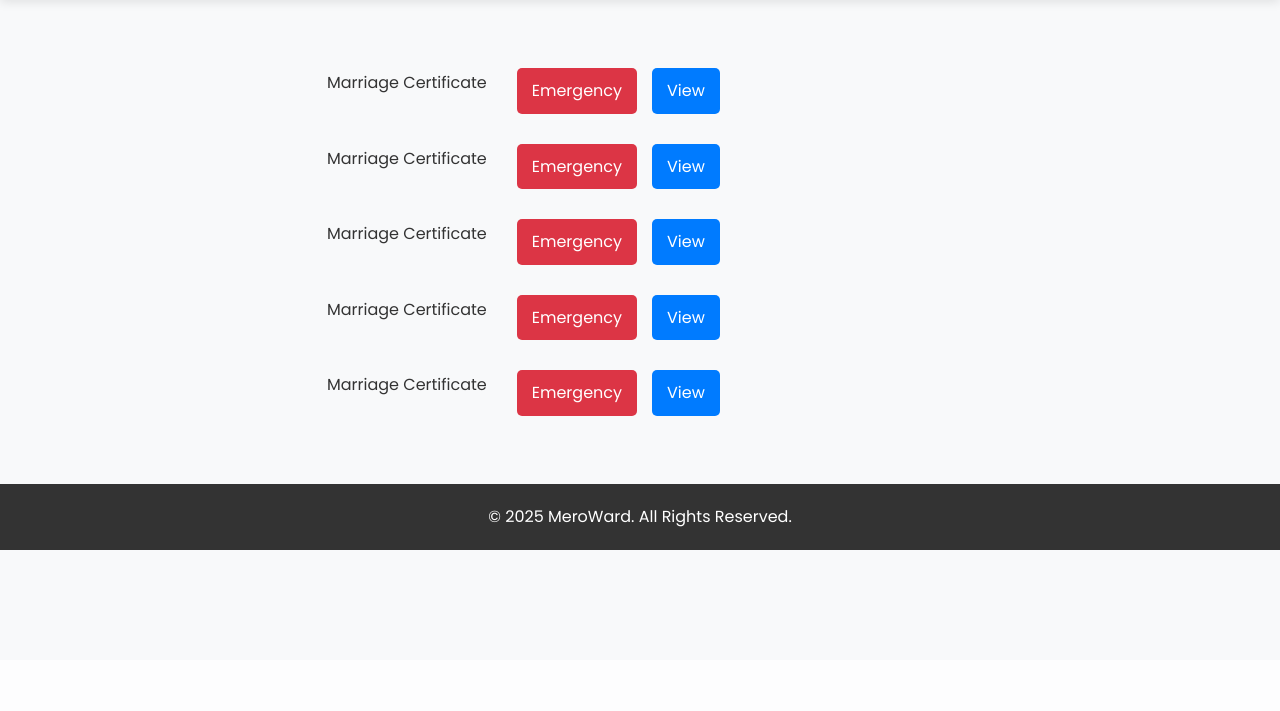
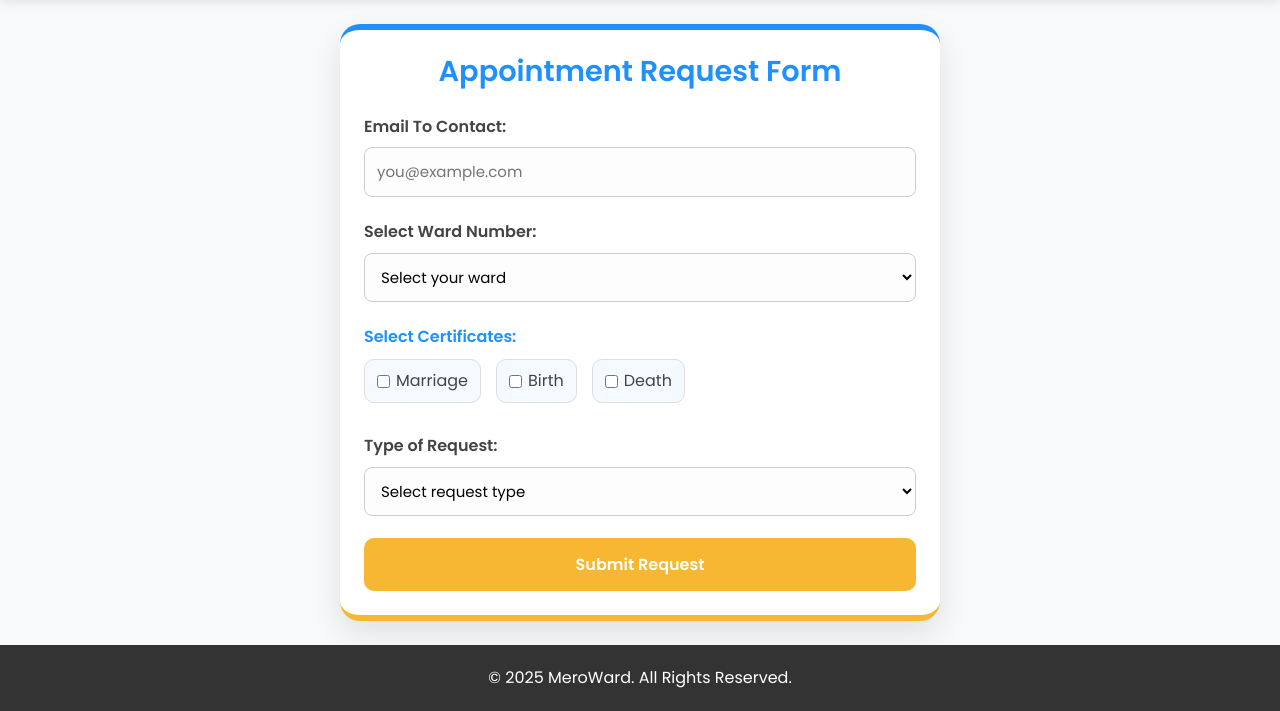
Before and after one commit to saraswoti2024/MeroWard, a Django app: page /appointments/ in a window 1280 px wide. Shown: the part 140-851 px from the top of the page. Before the commit the page ends 690 px from the top, so only its background shows below. Run offline with Django 5.2, Linux system fonts and the light colour scheme; the visitor is signed in with stand-in values (Sample User, id 1).

Commit message:
appointmentformedit/admindashboardedit

```diff
--- a/myapp/templates/common.html
+++ b/myapp/templates/common.html
@@ -37,7 +37,11 @@
             <li><a href="{% url 'contacts' %}">Contact</a></li>
             <li><a href="{% url 'appointments' %}">Appointments</a></li>
             <!-- User Dashboard -->
+             {% if request.user.is_authenticated %}
+             {% if request.user.is_superuser %}
             <li><a href="{% url 'adminboard' %}">Admin Panel</a></li>
+            {% endif %}
+            {% endif %}
             <!-- Admin Dashboard -->
             {% if request.user.is_authenticated %}
             <li>
--- a/myapp/templates/myapp/appointments.html
+++ b/myapp/templates/myapp/appointments.html
@@ -1,38 +1,178 @@
-{% extends "common.html" %} {% block content %} {% load static %}
-<div class="container mx-5 my-5">
-  <div class="row mx-auto">
-    <div class="col-7 mx-auto">
-      <div class="ev">
-        <p>Marriage Certificate</p>
-        <a href="{% url 'emergency' %}"><button class="bg-danger">Emergency</button></a
-        ><a href="{% url 'view_app' %}"><button>View</button></a>
-        </div>
-        <div class="ev">
-          <p>Marriage Certificate</p>
-          <a href="{% url 'emergency' %}"><button class="bg-danger">Emergency</button></a
-          ><a href="{% url 'view_app' %}"><button>View</button></a>
-          </div>
-          <div class="ev">
-            <p>Marriage Certificate</p>
-            <a href="{% url 'emergency' %}"><button class="bg-danger">Emergency</button></a
-            ><a href="{% url 'view_app' %}"><button>View</button></a>
-            </div>
-            <div class="ev">
-              <p>Marriage Certificate</p>
-              <a href="{% url 'emergency' %}"><button class="bg-danger">Emergency</button></a
-              ><a href="{% url 'view_app' %}"><button>View</button></a>
-              </div>
-              <div class="ev">
-                <p>Marriage Certificate</p>
-                <a href="{% url 'emergency' %}"><button class="bg-danger">Emergency</button></a
-                ><a href="{% url 'view_app' %}"><button>View</button></a>
-                </div>
-              </div>
-            </div>
-          </div>
-        </div>
-        {% endblock content %}
+{% extends "common.html" %}
+{% block content %}
+{% load static %}
+
+<!DOCTYPE html>
+<html lang="en">
+<head>
+  <meta charset="UTF-8">
+  <title>Certificate Request Form</title>
+  <style>
+
+    .form-container {
+      background: #fff;
+      padding: 35px 40px;
+      border-radius: 20px;
+      box-shadow: 0 12px 30px rgba(0, 0, 0, 0.1);
+      max-width: 600px;
+      width: 100%;
+      border-top: 6px solid #1e90ff;
+      border-bottom: 6px solid #f7b733;
+    }
+
+    h2 {
+      text-align: center;
+      color: #1e90ff;
+      margin-bottom: 25px;
+    }
+
+    label {
+      display: block;
+      margin-bottom: 8px;
+      font-weight: 600;
+      color: #444;
+    }
+
+    input[type="email"],
+    select {
+      width: 100%;
+      padding: 12px;
+      margin-bottom: 22px;
+      border: 1px solid #ccc;
+      border-radius: 8px;
+      font-size: 15px;
+      background-color: #fdfdfd;
+      transition: border-color 0.2s ease;
+    }
+
+    input[type="email"]:focus,
+    select:focus {
+      outline: none;
+      border-color: #1e90ff;
+      box-shadow: 0 0 5px rgba(30, 144, 255, 0.3);
+    }
+
+    .section-title {
+      font-weight: bold;
+      color: #1e90ff;
+      margin-bottom: 10px;
+    }
+
+    .checkbox-group {
+      display: flex;
+      flex-wrap: wrap;
+      gap: 15px;
+      margin-bottom: 22px;
+    }
+
+    .checkbox-group label {
+      font-weight: normal;
+      display: flex;
+      align-items: center;
+      gap: 6px;
+      color: #444;
+      background: #f5faff;
+      padding: 8px 12px;
+      border-radius: 10px;
+      border: 1px solid #ddd;
+      cursor: pointer;
+      transition: background-color 0.2s ease;
+    }
+
+    .checkbox-group label:hover {
+      background-color: #e7f3ff;
+    }
+
+    input[type="checkbox"] {
+      margin: 0;
+    }
+
+    button {
+      background-color: #f7b733;
+      color: #fff;
+      border: none;
+      padding: 14px;
+      font-size: 16px;
+      border-radius: 10px;
+      font-weight: bold;
+      cursor: pointer;
+      width: 100%;
+      transition: background-color 0.3s ease;
+    }
+
+    button:hover {
+      background-color: #f49c00;
+    }
+
+    @media (max-width: 480px) {
+      .form-container {
+        padding: 25px;
+      }
+
+      .checkbox-group {
+        flex-direction: column;
+        gap: 10px;
+      }
+    }
+  </style>
+</head>
+<body>
+
+  <div class="form-container mx-auto p-4 m-4">
+    <h2>Appointment Request Form</h2>
+    <form action="{% url 'appointments' %}" method="post">
+      {% csrf_token %}
+
+      {% if messages %}
+      {% for message in  messages %}
+        <div class="alert alert-{{message.tags}}">{{message}}</div>
+      {% endfor %}
+
+      {% endif %}
+
+      <!-- Email -->
+      <label for="email">Email To Contact:</label>
+      <input type="email" id="email" name="email" placeholder="you@example.com" required>
+
+      <!-- Ward Dropdown -->
+      <label for="ward">Select Ward Number:</label>
+      <select id="ward" name="ward" required>
+      <option value="" disabled selected>Select your ward</option>
+      </select>
+
+      <script>
+        const wardSelect = document.getElementById('ward');
+        for (let i = 1; i <= 35; i++) {
+          const option = document.createElement('option');
+          option.value = i;
+          option.textContent = `Ward ${i}`;
+          wardSelect.appendChild(option);
+        }
+      </script>
+
+      <!-- Certificate Selection -->
+      <div class="section-title">Select Certificates:</div>
+      <div class="checkbox-group">
+        <label><input type="checkbox" name="certificate" value="marriage"> Marriage</label>
+        <label><input type="checkbox" name="certificate" value="birth"> Birth</label>
+        <label><input type="checkbox" name="certificate" value="death"> Death</label>
       </div>
-    </div>
+
+      <!-- Type of Request Dropdown -->
+      <label for="request_type">Type of Request:</label>
+      <select id="request_type" name="request_type" required>
+        <option value="" disabled selected>Select request type</option>
+        <option value="emergency">Emergency</option>
+        <option value="normal">Normal</option>
+      </select>
+
+      <!-- Submit -->
+      <button type="submit">Submit Request</button>
+
+    </form>
   </div>
-</div>
+
+</body>
+</html>
+
+{% endblock content %}
--- a/myapp/templates/myapp/gmail.html
+++ b/myapp/templates/myapp/gmail.html
@@ -1,5 +1,6 @@
 {{name}},
-Thank you for messaging us , we will see your message soon and reply!
+
+Thank you for reaching out to us. We have received your message and will review it shortly. You can expect a response from our team soon.
 
 MeroWard
 {{date}}
--- a/myapp/templates/profile/profile_dashboard.html
+++ b/myapp/templates/profile/profile_dashboard.html
@@ -23,7 +23,6 @@
                 <p><strong>Username:</strong> {{ request.user.username }}</p>
                 <p><strong>Bio:</strong>hello</p>
                 <p><strong>Email:</strong> {{ request.user.email }}</p>
-                <!-- <a href="{% url 'log_out' %}" class="btn btn-danger">Logout</a> -->
             </div>
         </div>
     </div>
--- a/myapp/views.py
+++ b/myapp/views.py
@@ -52,12 +52,34 @@ def contacts(request):
 
 
 def adminboard(request):
-    return render(request,'myapp/adminboard.html')
+    total_appointment = AppointmentForm.objects.count()
+    appointment = AppointmentForm.objects.all()
+    total_users = User.objects.count()
+    total_contact = Contact.objects.count()
+    context={
+        'totala':total_appointment,
+        'totalu':total_users,
+        'totalc':total_contact,
+        'appointment':appointment,
+    }
+    return render(request,'myapp/adminboard.html',context)
 
 
 
 @login_required(login_url='log_in')
 def appointments(request):
+    if request.method == 'POST':
+        email = request.POST['email']
+        wardno = request.POST['ward']
+        request_type = request.POST['request_type']
+        certificate = request.POST.getlist('certificate')
+        try:
+            AppointmentForm.objects.create(email=email,ward=wardno,request_type=request_type,certificates=certificate)
+            messages.success(request,'sent successfully!')
+            return redirect('appointments')
+        except Exception as e:
+            messages.error(request,f'{str(e)}')
+            return redirect('appointments')
     return render(request,'myapp/appointments.html')
 
 
```
Also changed, not shown: myapp/models.py (+20 -0 lines), myapp/templates/myapp/adminboard.html (+38 -4 lines), myapp/templates/myapp/emergency.html (deleted, +0 -7 lines), myapp/migrations/0002_appointmentform.py (added).
